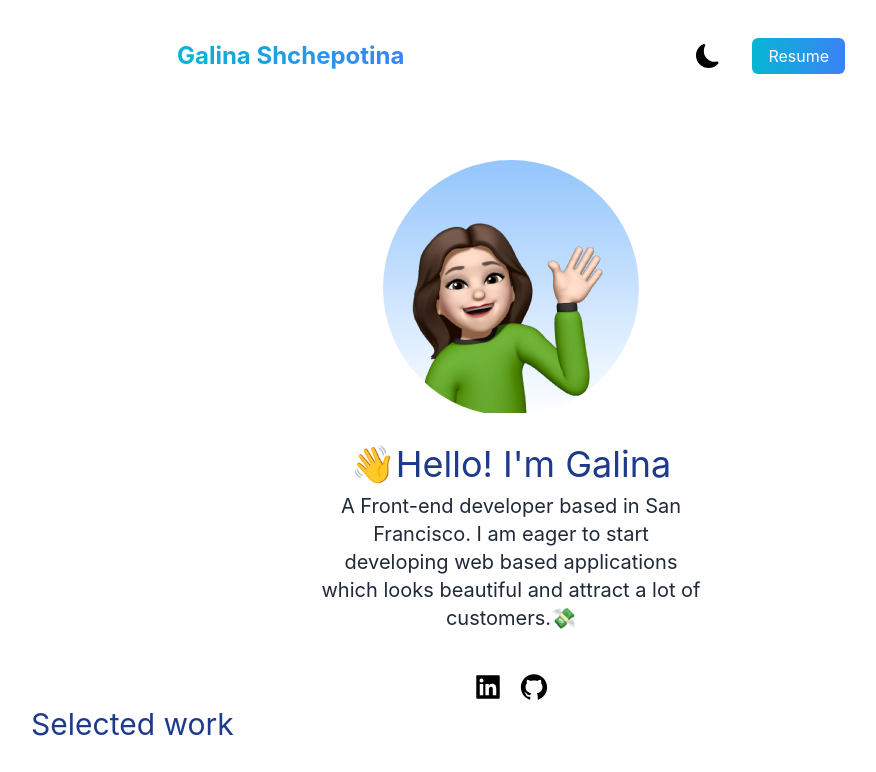
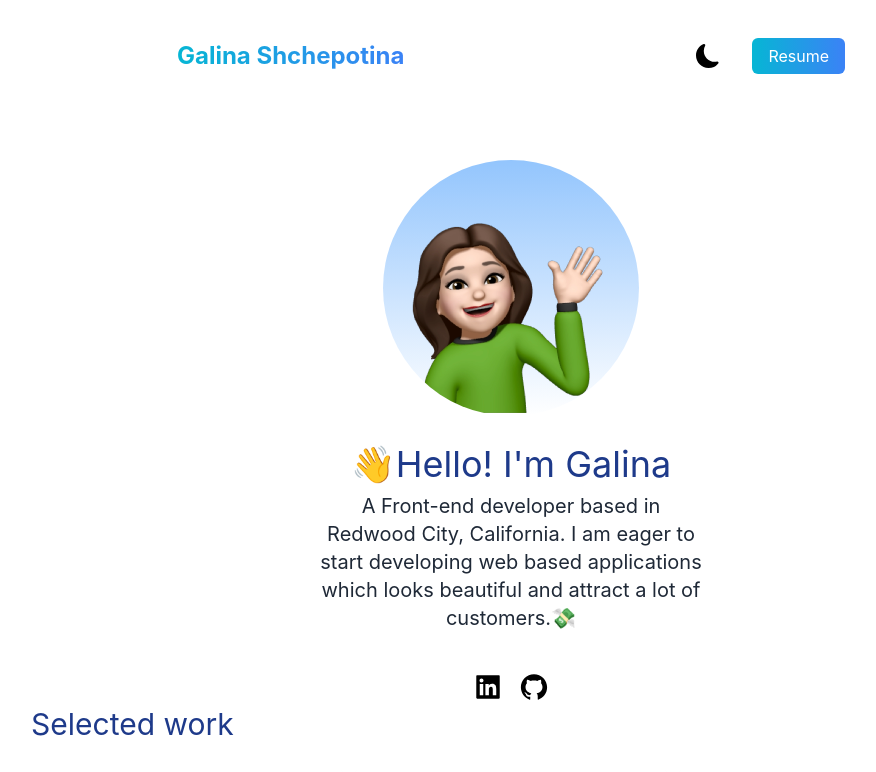
Before and after one commit to galsepo/my-portfolio, a Next.js app: page / in a window 1280 px wide. Shown: the top 772 px of the page, without its empty margins (129-1005 px from the left). Built offline with nearby package versions, Linux system fonts and the light colour scheme.

Commit message:
Change intro text

```diff
--- a/components/intro.js
+++ b/components/intro.js
@@ -11,7 +11,7 @@ const Intro = () => (
         <div className='text-center p-5'>
             <h2 className='text-3xl py-2 md:text-4xl text-blue-900 dark:text-white'>👋Hello! I&apos;m Galina</h2>
             <p className='text-md py-35 leading-8 text-gray-800 md:text-xl max-w-xl mx-auto md:h-46 md:w-96 dark:text-white'>
-                A Front-end developer based in San Francisco.
+                A Front-end developer based in Redwood City, California.
                 I am eager to start developing web based applications which looks beautiful and attract a lot of customers.💸
             </p>
         </div>
```
